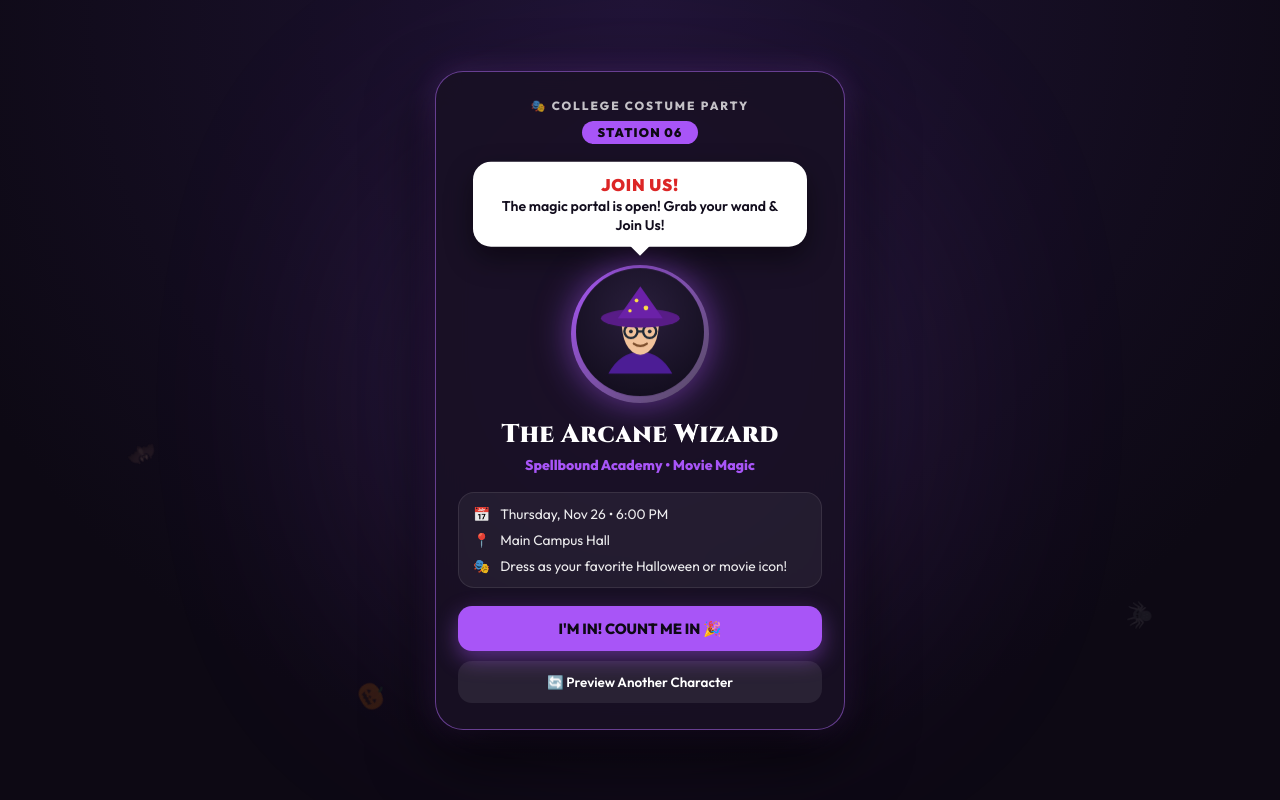
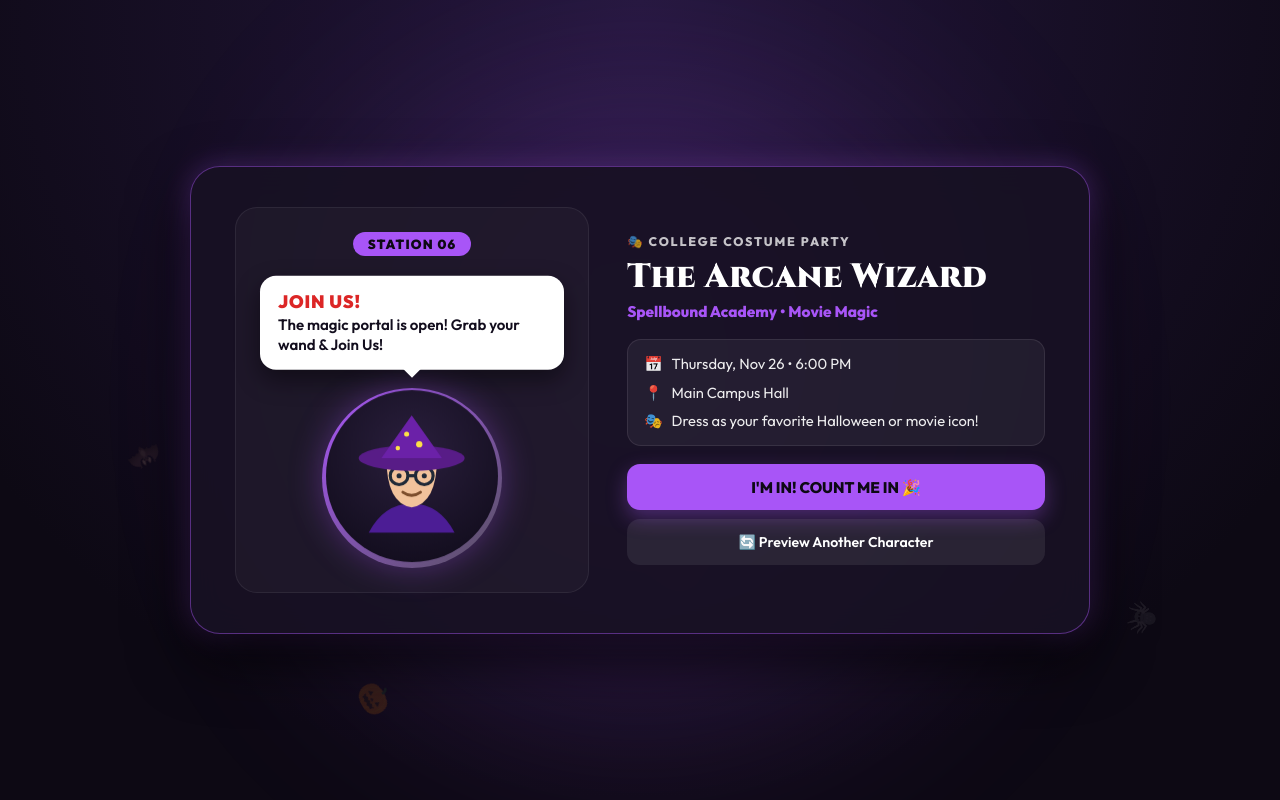
Before and after one commit to youssef-Mahmoud25/Custom-Party, a plain HTML site: page index.html in a window 1280 px wide. Drawn offline with Linux system fonts and the light colour scheme.

Commit message:
index.html

```diff
--- a/index.html
+++ b/index.html
@@ -2,7 +2,7 @@
 <html lang="en">
 <head>
   <meta charset="UTF-8" />
-  <meta name="viewport" content="width=device-width, initial-scale=1.0" />
+  <meta name="viewport" content="width=device-width, initial-scale=1.0, maximum-scale=5.0, viewport-fit=cover" />
   <title>Costume Party — Official Character Invitation</title>
   <link rel="preconnect" href="https://fonts.googleapis.com" />
   <link rel="preconnect" href="https://fonts.gstatic.com" crossorigin />
@@ -11,39 +11,58 @@
   <style>
     :root {
       --accent: #f59e0b;
+      --accent-glow: rgba(245, 158, 11, 0.35);
+      --accent-border: rgba(245, 158, 11, 0.45);
       --bg-dark: #0d0914;
-      --card-bg: rgba(24, 17, 36, 0.88);
+      --card-bg: rgba(24, 17, 36, 0.94);
     }
 
-    * {
+    *, *::before, *::after {
       box-sizing: border-box;
       margin: 0;
       padding: 0;
+      -webkit-tap-highlight-color: transparent;
+    }
+
+    html {
+      width: 100%;
+      height: 100%;
+      -webkit-text-size-adjust: 100%;
+      scroll-behavior: smooth;
     }
 
     body {
+      width: 100%;
+      min-height: 100vh;
       min-height: 100dvh;
-      background: radial-gradient(circle at top, #1e1333 0%, var(--bg-dark) 75%);
+      overflow-x: hidden;
+      background-color: var(--bg-dark);
+      background-image: radial-gradient(circle at 50% 0%, #23163b 0%, var(--bg-dark) 78%);
       color: #ffffff;
-      font-family: 'Outfit', 'Cairo', sans-serif;
+      font-family: 'Outfit', 'Cairo', -apple-system, BlinkMacSystemFont, sans-serif;
       display: flex;
-      align-items: center;
-      justify-content: center;
-      padding: 20px;
-      overflow-x: hidden;
+      flex-direction: column;
+      padding:
+        max(12px, env(safe-area-inset-top))
+        max(12px, env(safe-area-inset-right))
+        max(12px, env(safe-area-inset-bottom))
+        max(12px, env(safe-area-inset-left));
       position: relative;
     }
 
     .bg-glow {
       position: fixed;
-      width: 380px;
-      height: 380px;
+      top: 50%;
+      left: 50%;
+      transform: translate(-50%, -50%);
+      width: min(560px, 92vw);
+      height: min(560px, 92vw);
       border-radius: 50%;
       background: var(--accent);
-      filter: blur(140px);
-      opacity: 0.32;
+      filter: blur(135px);
+      opacity: 0.28;
       z-index: 0;
-      transition: background 0.5s ease;
+      transition: background 0.45s ease;
       pointer-events: none;
     }
 
@@ -53,8 +72,8 @@
       pointer-events: none;
       overflow: hidden;
       z-index: 1;
-      opacity: 0.16;
-      font-size: 1.5rem;
+      opacity: 0.15;
+      font-size: clamp(1.1rem, 2.4vw, 1.75rem);
     }
 
     .floating-bg span {
@@ -71,33 +90,44 @@
       z-index: 30;
     }
 
+    /* =========================================================================
+       RESPONSIVE CONTAINER (280px Fold Phones -> Standard Phones -> Tablets -> Laptops)
+       ========================================================================= */
     .card-container {
       width: 100%;
-      max-width: 410px;
+      max-width: 440px;
+      margin: auto;
       z-index: 2;
     }
 
     .invite-card {
+      width: 100%;
       background: var(--card-bg);
       backdrop-filter: blur(16px);
       -webkit-backdrop-filter: blur(16px);
-      border: 1.5px solid color-mix(in srgb, var(--accent) 45%, rgba(255, 255, 255, 0.12));
-      border-radius: 28px;
-      padding: 26px 22px;
+      border: 1.5px solid var(--accent-border);
+      border-radius: clamp(20px, 4vw, 30px);
+      padding: clamp(16px, 3.8vw, 28px) clamp(14px, 3.8vw, 24px);
       text-align: center;
-      box-shadow: 0 25px 65px rgba(0, 0, 0, 0.75), 0 0 30px color-mix(in srgb, var(--accent) 25%, transparent);
+      box-shadow: 0 24px 60px rgba(0, 0, 0, 0.78), 0 0 28px var(--accent-glow);
       transition: border-color 0.4s ease, box-shadow 0.4s ease;
-      position: relative;
+      display: flex;
+      flex-direction: column;
     }
 
     .invite-card.pop {
-      animation: cardPop 0.45s cubic-bezier(0.22, 1, 0.36, 1);
+      animation: cardPop 0.42s cubic-bezier(0.22, 1, 0.36, 1);
+    }
+
+    .card-visual, .card-info {
+      width: 100%;
+      min-width: 0;
     }
 
     .event-badge {
-      font-size: 0.74rem;
+      font-size: clamp(0.65rem, 2.3vw, 0.78rem);
       font-weight: 800;
-      letter-spacing: 2px;
+      letter-spacing: 1.8px;
       color: rgba(255, 255, 255, 0.75);
       margin-bottom: 8px;
       text-transform: uppercase;
@@ -105,14 +135,14 @@
 
     .station-pill {
       display: inline-block;
-      padding: 4px 16px;
+      padding: 4px 15px;
       border-radius: 999px;
-      font-size: 0.78rem;
+      font-size: clamp(0.7rem, 2.4vw, 0.82rem);
       font-weight: 900;
       letter-spacing: 1.2px;
       color: #0d0914;
       background: var(--accent);
-      margin-bottom: 16px;
+      margin-bottom: clamp(10px, 2.8vw, 18px);
       transition: background 0.4s ease;
     }
 
@@ -121,28 +151,28 @@
       display: flex;
       flex-direction: column;
       align-items: center;
-      margin: 4px 0 14px;
+      margin: 2px 0 clamp(12px, 2.8vw, 16px);
     }
 
     .speech-bubble {
       background: #ffffff;
       color: #120d1d;
-      padding: 12px 16px;
-      border-radius: 18px;
+      padding: clamp(9px, 2.4vw, 14px) clamp(12px, 3.2vw, 18px);
+      border-radius: 16px;
       position: relative;
-      margin-bottom: 16px;
-      max-width: 92%;
-      box-shadow: 0 12px 28px rgba(0, 0, 0, 0.45);
+      margin-bottom: clamp(12px, 2.8vw, 16px);
+      max-width: 95%;
+      box-shadow: 0 10px 25px rgba(0, 0, 0, 0.45);
       animation: bubbleFloat 3s ease-in-out infinite;
     }
 
     .speech-bubble::after {
       content: '';
       position: absolute;
-      bottom: -9px;
+      bottom: -8px;
       left: 50%;
       transform: translateX(-50%);
-      border-width: 10px 10px 0;
+      border-width: 9px 9px 0;
       border-style: solid;
       border-color: #ffffff transparent transparent;
     }
@@ -150,25 +180,27 @@
     .join-text {
       display: block;
       font-weight: 900;
-      font-size: 1.05rem;
+      font-size: clamp(0.92rem, 3.2vw, 1.12rem);
       letter-spacing: 0.8px;
       color: #dc2626;
       margin-bottom: 2px;
     }
 
     .speech-bubble p {
-      font-size: 0.88rem;
+      font-size: clamp(0.8rem, 2.9vw, 0.94rem);
       font-weight: 600;
       line-height: 1.35;
+      overflow-wrap: break-word;
+      word-break: break-word;
     }
 
     .avatar-ring {
-      width: 138px;
-      height: 138px;
+      width: clamp(96px, 26vw, 144px);
+      height: clamp(96px, 26vw, 144px);
       border-radius: 50%;
-      padding: 5px;
+      padding: 4px;
       background: linear-gradient(135deg, var(--accent), rgba(255, 255, 255, 0.25));
-      box-shadow: 0 0 35px color-mix(in srgb, var(--accent) 55%, transparent);
+      box-shadow: 0 0 32px var(--accent-glow);
       display: flex;
       align-items: center;
       justify-content: center;
@@ -200,56 +232,65 @@
 
     .character-title {
       font-family: 'Cinzel', 'Outfit', 'Cairo', serif;
-      font-size: 1.6rem;
+      font-size: clamp(1.22rem, 4.6vw, 1.75rem);
       font-weight: 900;
       margin-bottom: 4px;
-      letter-spacing: 0.4px;
+      letter-spacing: 0.3px;
+      line-height: 1.2;
+      overflow-wrap: break-word;
     }
 
     .station-desc {
-      font-size: 0.88rem;
+      font-size: clamp(0.78rem, 2.9vw, 0.94rem);
       color: var(--accent);
       font-weight: 700;
-      margin-bottom: 18px;
+      margin-bottom: clamp(12px, 3vw, 18px);
       transition: color 0.4s ease;
     }
 
     .event-details {
       background: rgba(255, 255, 255, 0.05);
       border: 1px solid rgba(255, 255, 255, 0.09);
-      border-radius: 16px;
-      padding: 12px 14px;
+      border-radius: 14px;
+      padding: clamp(10px, 2.5vw, 14px) clamp(11px, 2.8vw, 16px);
       text-align: left;
       display: flex;
       flex-direction: column;
-      gap: 8px;
-      margin-bottom: 18px;
-      font-size: 0.86rem;
+      gap: clamp(6px, 1.6vw, 9px);
+      margin-bottom: clamp(12px, 3.2vw, 18px);
+      font-size: clamp(0.78rem, 2.8vw, 0.9rem);
       color: rgba(255, 255, 255, 0.92);
     }
 
     .detail-item {
       display: flex;
-      align-items: center;
-      gap: 10px;
+      align-items: flex-start;
+      gap: 9px;
+      line-height: 1.35;
+    }
+
+    .detail-item span:last-child {
+      min-width: 0;
+      overflow-wrap: break-word;
     }
 
     .actions {
       display: flex;
       flex-direction: column;
-      gap: 10px;
+      gap: 9px;
     }
 
     button {
       width: 100%;
+      min-height: 46px;
       border: none;
-      border-radius: 14px;
-      padding: 13px 16px;
+      border-radius: 13px;
+      padding: 12px 14px;
       font-family: inherit;
       font-weight: 800;
-      font-size: 0.92rem;
+      font-size: clamp(0.85rem, 3vw, 0.96rem);
       cursor: pointer;
-      transition: transform 0.15s ease, opacity 0.2s ease, background 0.3s ease;
+      transition: transform 0.15s ease, opacity 0.2s ease, background 0.3s ease, filter 0.2s ease;
     }
 
     button:active {
@@ -257,47 +298,165 @@
     }
 
     button:disabled {
-      opacity: 0.65;
+      opacity: 0.72;
       cursor: not-allowed;
     }
 
     .btn-primary {
       background: var(--accent);
       color: #0d0914;
-      box-shadow: 0 8px 22px color-mix(in srgb, var(--accent) 45%, transparent);
+      box-shadow: 0 8px 20px var(--accent-glow);
     }
 
     .btn-primary.confirmed {
       background: #10b981;
       color: #0d0914;
-      box-shadow: 0 8px 22px rgba(16, 185, 129, 0.4);
+      box-shadow: 0 8px 20px rgba(16, 185, 129, 0.38);
     }
 
     .btn-secondary {
       background: rgba(255, 255, 255, 0.08);
       color: #ffffff;
       font-weight: 600;
-      font-size: 0.84rem;
+      font-size: clamp(0.8rem, 2.7vw, 0.88rem);
     }
 
-    .btn-secondary:hover {
+    /* =========================================================================
+       TABLETS & LAPTOPS (>= 768px): Wide 2-Column Showcase Card
+       ========================================================================= */
+    @media (min-width: 768px) {
+      body {
+        padding: 24px;
+      }
+
+      .card-container {
+        max-width: 820px;
+      }
+
+      .invite-card {
+        display: grid;
+        grid-template-columns: 1fr 1.18fr;
+        align-items: center;
+        gap: 30px;
+        padding: 34px 36px;
+        text-align: left;
+      }
+
+      .card-visual {
+        display: flex;
+        flex-direction: column;
+        align-items: center;
+        justify-content: center;
+        background: rgba(255, 255, 255, 0.03);
+        border: 1px solid rgba(255, 255, 255, 0.07);
+        border-radius: 22px;
+        padding: 24px 16px;
+        height: 100%;
+      }
+
+      .character-stage {
+        margin: 4px 0 0;
+      }
+
+      .avatar-ring {
+        width: 164px;
+        height: 164px;
+      }
+
+      .character-title {
+        font-size: 1.9rem;
+      }
+
+      .station-desc {
+        font-size: 0.96rem;
+      }
+
+      .event-details {
+        font-size: 0.92rem;
+        padding: 14px 16px;
+      }
+    }
+
+    /* =========================================================================
+       LARGE LAPTOPS & MONITORS (>= 1200px)
+       ========================================================================= */
+    @media (min-width: 1200px) {
+      .card-container {
+        max-width: 900px;
+      }
+
+      .invite-card {
+        gap: 38px;
+        padding: 40px 44px;
+      }
+
+      .avatar-ring {
+        width: 180px;
+        height: 180px;
+      }
+
+      .character-title {
+        font-size: 2.1rem;
+      }
+    }
+
+    /* =========================================================================
+       COMPACT / LANDSCAPE PHONES (<= 650px tall)
+       ========================================================================= */
+    @media (max-width: 767px) and (max-height: 650px) {
+      .invite-card {
+        padding: 12px 14px;
+      }
+      .station-pill {
+        margin-bottom: 8px;
+      }
+      .speech-bubble {
+        padding: 7px 11px;
+        margin-bottom: 9px;
+      }
+      .avatar-ring {
+        width: 84px;
+        height: 84px;
+      }
+      .event-details {
+        padding: 8px 10px;
+        margin-bottom: 10px;
+        gap: 5px;
+      }
+      button {
+        min-height: 40px;
+        padding: 8px 12px;
+      }
+    }
+
+    @media (hover: hover) and (pointer: fine) {
+      .btn-primary:hover:not(:disabled) {
+        filter: brightness(1.08);
+        transform: translateY(-1px);
+      }
+      .btn-secondary:hover:not(:disabled) {
         background: rgba(255, 255, 255, 0.15);
       }
+    }
 
+    /* =========================================================================
+       REGISTRATION MODAL (Keyboard-safe on iOS & Android)
+       ========================================================================= */
     .modal-overlay {
       position: fixed;
       inset: 0;
-      background: rgba(8, 5, 14, 0.82);
+      background: rgba(8, 5, 14, 0.86);
       backdrop-filter: blur(8px);
       -webkit-backdrop-filter: blur(8px);
       display: flex;
       align-items: center;
       justify-content: center;
-      padding: 20px;
+      padding: 14px;
+      overflow-y: auto;
       z-index: 20;
       opacity: 0;
       pointer-events: none;
-      transition: opacity 0.25s ease;
+      transition: opacity 0.22s ease;
     }
 
     .modal-overlay.active {
@@ -307,14 +466,15 @@
 
     .modal-box {
       width: 100%;
-      max-width: 380px;
+      max-width: 400px;
+      margin: auto;
       background: #181124;
       border: 1.5px solid var(--accent);
-      border-radius: 24px;
-      padding: 24px 20px;
+      border-radius: 22px;
+      padding: clamp(18px, 4vw, 26px) clamp(16px, 4vw, 24px);
       box-shadow: 0 24px 60px rgba(0, 0, 0, 0.85);
-      transform: translateY(16px) scale(0.96);
-      transition: transform 0.25s ease;
+      transform: translateY(14px) scale(0.96);
+      transition: transform 0.22s ease;
     }
 
     .modal-overlay.active .modal-box {
@@ -323,11 +483,11 @@
 
     .modal-header {
       text-align: center;
-      margin-bottom: 18px;
+      margin-bottom: 16px;
     }
 
     .modal-header h2 {
-      font-size: 1.3rem;
+      font-size: clamp(1.15rem, 4vw, 1.35rem);
       font-weight: 900;
       margin-bottom: 4px;
     }
@@ -339,7 +499,7 @@
     }
 
     .form-group {
-      margin-bottom: 14px;
+      margin-bottom: 13px;
       text-align: left;
     }
 
@@ -348,32 +508,34 @@
       font-size: 0.82rem;
       font-weight: 700;
       color: rgba(255, 255, 255, 0.85);
-      margin-bottom: 6px;
+      margin-bottom: 5px;
     }
 
+    /* 16px font-size prevents automatic zoom-in on iOS Safari when tapping inputs */
     .form-group input {
       width: 100%;
-      padding: 12px 14px;
+      min-height: 46px;
+      padding: 11px 14px;
       border-radius: 12px;
-      border: 1.5px solid rgba(255, 255, 255, 0.16);
+      border: 1.5px solid rgba(255, 255, 255, 0.18);
       background: rgba(255, 255, 255, 0.06);
       color: #ffffff;
       font-family: inherit;
-      font-size: 0.95rem;
+      font-size: 16px;
       outline: none;
       transition: border-color 0.2s ease, background 0.2s ease;
     }
 
     .form-group input:focus {
       border-color: var(--accent);
-      background: rgba(255, 255, 255, 0.1);
+      background: rgba(255, 255, 255, 0.11);
     }
 
     .modal-actions {
       display: flex;
       flex-direction: column;
       gap: 8px;
-      margin-top: 18px;
+      margin-top: 16px;
     }
 
     .status-msg {
@@ -385,8 +547,8 @@
     }
 
     @keyframes cardPop {
-      0% { transform: scale(0.9); opacity: 0.5; }
-      60% { transform: scale(1.02); opacity: 1; }
+      0% { transform: scale(0.95); opacity: 0.5; }
+      60% { transform: scale(1.015); opacity: 1; }
       100% { transform: scale(1); }
     }
 
@@ -420,10 +582,11 @@
 
   <main class="card-container">
     <div class="invite-card" id="inviteCard">
-      <div class="event-badge">🎭 COLLEGE COSTUME PARTY</div>
+
+      <!-- Left Column on Tablets/Laptops | Top Section on Phones -->
+      <div class="card-visual">
         <div class="station-pill" id="stationName">STATION 01</div>
 
-      <!-- Character & Speech Bubble -->
         <div class="character-stage">
           <div class="speech-bubble">
             <span class="join-text">JOIN US!</span>
@@ -434,12 +597,14 @@
             <div class="character-avatar" id="characterAvatar"></div>
           </div>
         </div>
+      </div>
 
-      <!-- Character Info -->
+      <!-- Right Column on Tablets/Laptops | Bottom Section on Phones -->
+      <div class="card-info">
+        <div class="event-badge">🎭 COLLEGE COSTUME PARTY</div>
         <h1 class="character-title" id="characterTitle">The Outlaw Cowboy</h1>
         <p class="station-desc" id="stationDesc">Wild West Saloon • Frontier Legends</p>
 
-      <!-- Event Details -->
         <div class="event-details">
           <div class="detail-item">
             <span>📅</span>
@@ -455,11 +620,12 @@
           </div>
         </div>
 
-      <!-- Action Buttons -->
         <div class="actions">
           <button class="btn-primary" id="rsvpBtn">I'M IN! COUNT ME IN 🎉</button>
           <button class="btn-secondary" id="rerollBtn">🔄 Preview Another Character</button>
         </div>
+      </div>
+
     </div>
   </main>
 
@@ -474,12 +640,12 @@
       <form id="rsvpForm">
         <div class="form-group">
           <label for="guestName">Full Name</label>
-          <input type="text" id="guestName" dir="auto" placeholder="Enter your full name" required />
+          <input type="text" id="guestName" dir="auto" autocomplete="name" placeholder="Enter your full name" required />
         </div>
 
         <div class="form-group">
           <label for="guestId">College / Student ID</label>
-          <input type="text" id="guestId" placeholder="e.g. 20260158" required />
+          <input type="text" id="guestId" inputmode="numeric" placeholder="e.g. 20260158" required />
         </div>
 
         <div class="modal-actions">
@@ -493,7 +659,7 @@
 
   <script>
     // =========================================================================
-    // 1. PASTE YOUR NEWLY DEPLOYED /exec URL HERE
+    // 1. GOOGLE APPS SCRIPT WEB APP URL (MUST END IN /exec)
     // =========================================================================
     const GOOGLE_SHEET_URL = "https://script.google.com/macros/s/AKfycbxsnx5sn3LxbrUOlWmSGoso9331lKHPnpfm68jbaDG7fyKJOySo6tKCzLKD-M-L8taG/exec";
 
@@ -517,6 +683,8 @@
         subtitle: "Wild West Saloon • Frontier Legends",
         quote: "Howdy partner! Grab your boots & Join Us!",
         color: "#f59e0b",
+        glow: "rgba(245, 158, 11, 0.35)",
+        border: "rgba(245, 158, 11, 0.45)",
         imageUrl: "",
         svg: `<svg viewBox="0 0 120 120" xmlns="http://www.w3.org/2000/svg">
           <ellipse cx="60" cy="44" rx="48" ry="14" fill="#5c3416"/>
@@ -540,6 +708,8 @@
         subtitle: "Transylvania Castle • Halloween Classic",
         quote: "I vant to invite you to the party! Join Us!",
         color: "#ef4444",
+        glow: "rgba(239, 68, 68, 0.35)",
+        border: "rgba(239, 68, 68, 0.45)",
         imageUrl: "",
         svg: `<svg viewBox="0 0 120 120" xmlns="http://www.w3.org/2000/svg">
           <path d="M22 65 L35 108 L85 108 L98 65 L75 78 L45 78 Z" fill="#991b1b" stroke="#111827" stroke-width="3"/>
@@ -563,6 +733,8 @@
         subtitle: "Cursed Galleon • Pirates of the Night",
         quote: "Ahoy matey! Adventure & treasure await. Join Us!",
         color: "#10b981",
+        glow: "rgba(16, 185, 129, 0.35)",
+        border: "rgba(16, 185, 129, 0.45)",
         imageUrl: "",
         svg: `<svg viewBox="0 0 120 120" xmlns="http://www.w3.org/2000/svg">
           <path d="M18 45 Q60 12 102 45 Q85 52 60 48 Q35 52 18 45 Z" fill="#1f2937"/>
@@ -585,6 +757,8 @@
         subtitle: "Gotham Rooftop • Movie Superhero",
         quote: "The night needs a hero. Put on the mask & Join Us!",
         color: "#eab308",
+        glow: "rgba(234, 179, 8, 0.35)",
+        border: "rgba(234, 179, 8, 0.45)",
         imageUrl: "",
         svg: `<svg viewBox="0 0 120 120" xmlns="http://www.w3.org/2000/svg">
           <path d="M22 104 Q32 82 60 82 Q88 82 98 104 Z" fill="#111827"/>
@@ -605,6 +779,8 @@
         subtitle: "Haunted Hollow • Halloween Icon",
         quote: "It's spooky season! Light the lanterns & Join Us!",
         color: "#f97316",
+        glow: "rgba(249, 115, 22, 0.35)",
+        border: "rgba(249, 115, 22, 0.45)",
         imageUrl: "",
         svg: `<svg viewBox="0 0 120 120" xmlns="http://www.w3.org/2000/svg">
           <ellipse cx="60" cy="70" rx="34" ry="27" fill="#ea580c"/>
@@ -626,6 +802,8 @@
         subtitle: "Spellbound Academy • Movie Magic",
         quote: "The magic portal is open! Grab your wand & Join Us!",
         color: "#a855f7",
+        glow: "rgba(168, 85, 247, 0.35)",
+        border: "rgba(168, 85, 247, 0.45)",
         imageUrl: "",
         svg: `<svg viewBox="0 0 120 120" xmlns="http://www.w3.org/2000/svg">
           <path d="M26 105 Q38 82 60 82 Q82 82 94 105 Z" fill="#4c1d95"/>
@@ -656,7 +834,10 @@
 
     function renderStation(index) {
       const data = STATIONS[index];
-      document.documentElement.style.setProperty("--accent", data.color);
+      const root = document.documentElement.style;
+      root.setProperty("--accent", data.color);
+      root.setProperty("--accent-glow", data.glow);
+      root.setProperty("--accent-border", data.border);
 
       document.getElementById("stationName").textContent = data.station;
       document.getElementById("characterTitle").textContent = data.name;
@@ -716,7 +897,7 @@
       if (e.target === rsvpModal) rsvpModal.classList.remove("active");
     });
 
-    // Submit Form via Query Params (Reliable across CodePen, Mobile & Redirects)
+    // Submit Form via Query Params
     rsvpForm.addEventListener("submit", async (e) => {
       e.preventDefault();
 
```
Lines whose indentation alone changed are shown as unchanged.
